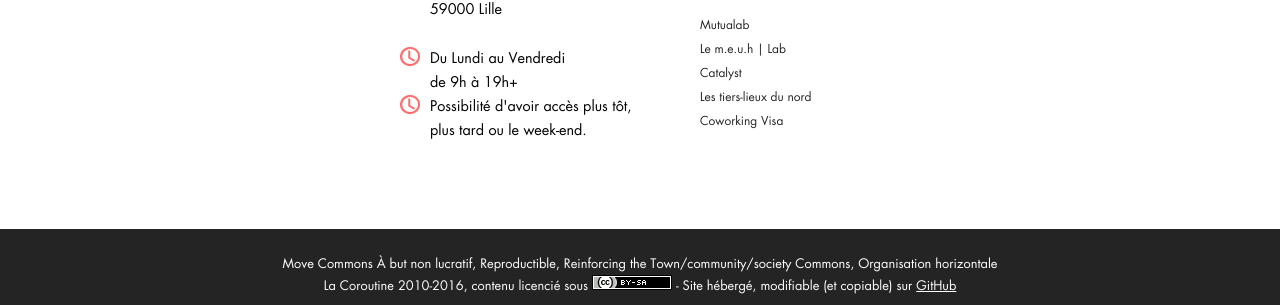
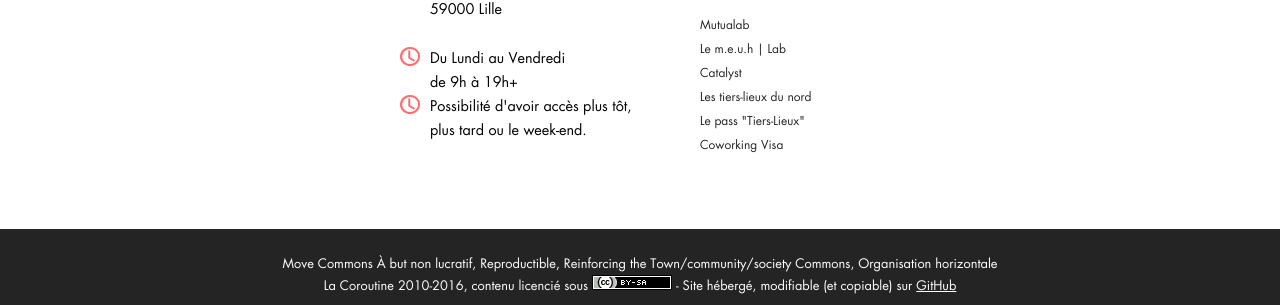
Before and after one commit to la-coroutine/la-coroutine.github.io, a Jekyll site: the page built from index.html, in a window 1280 px wide and 900 px high, scrolled down 4428 px. Shown: the part 533-838 px from the top of the window. Built offline with Jekyll 4.4.1, drawn with Linux system fonts in a browser that asks for light colours.

Commit message:
Update contact.html

```diff
--- a/_includes/home/fr/contact.html
+++ b/_includes/home/fr/contact.html
@@ -34,7 +34,9 @@
           <a target="_blank" href="http://www.meuhlab.org/">Le m.e.u.h | Lab</a>
           <a target="_blank" href="http://www.catalyst-initiative.org/">Catalyst</a>
           <a target="_blank" href="http://nord.tiers-lieux.org/">Les tiers-lieux du nord</a>
+          <a target="_blank" href="http://wiki.lacoroutine.org/passtierslieux">Le pass "Tiers-Lieux"</a>
           <a target="_blank" href="http://wiki.coworking.org/w/page/16583744/CoworkingVisa/">Coworking Visa</a>
+
         </p>
       </div>
     </div>
```
